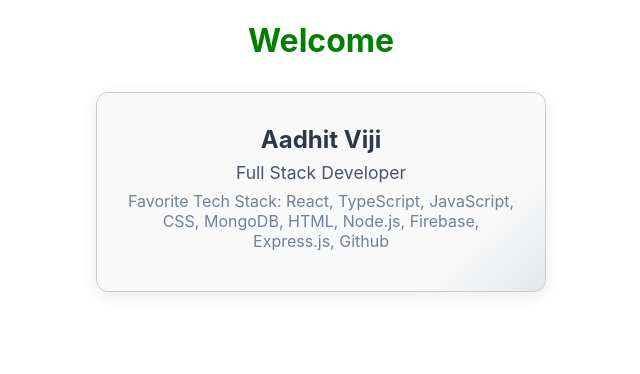
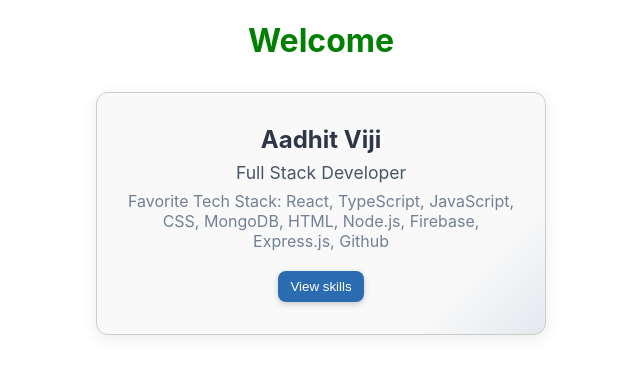
Before and after one commit to AadhitViji/Infospica, a React (Create React App) app: page / in a window 1280 px wide. Shown: the top 374 px of the page, without its empty margins (319-959 px from the left). Built offline with nearby package versions, Linux system fonts and the light colour scheme.

Commit message:
Enhance skill components with click functionality and navigation button

```diff
--- a/src/components/Skill.js
+++ b/src/components/Skill.js
@@ -1,6 +1,6 @@
 import React from "react";
 
-function Skill({ name, level, icon }) {
+function Skill({ name, level, icon, onClick }) {
   const levelColor =
     {
       Beginner: "#e53e3e",
@@ -11,6 +11,7 @@ function Skill({ name, level, icon }) {
 
   return (
     <div
+      onClick={onClick}
       style={{
         background: "#111",
         borderRadius: 12,
@@ -25,6 +26,7 @@ function Skill({ name, level, icon }) {
         minWidth: 110,
         minHeight: 120,
         color: "#e2e8f0",
+        cursor: onClick ? 'pointer' : 'default'
       }}
     >
       {icon && (
--- a/src/components/SkillsSection.js
+++ b/src/components/SkillsSection.js
@@ -8,9 +8,26 @@ const SkillsSection = () => {
 
     return (
         <>
-            <TechStack onClick={() => navigate('/tech-showcases')}>
+            <TechStack>
                 {personalInfo.skills.map(skill => skill.name).join(', ')}
             </TechStack>
+            <div style={{ marginTop: 12 }}>
+                <button
+                    type="button"
+                    onClick={() => navigate('/tech-showcases')}
+                    style={{
+                        padding: '8px 12px',
+                        borderRadius: 8,
+                        border: 'none',
+                        background: '#2b6cb0',
+                        color: '#fff',
+                        cursor: 'pointer',
+                        boxShadow: '0 2px 6px rgba(0,0,0,0.2)'
+                    }}
+                >
+                    View skills
+                </button>
+            </div>
         </>
     );
 };
--- a/src/components/SkillsShowcase.js
+++ b/src/components/SkillsShowcase.js
@@ -57,6 +57,7 @@ function SkillsShowcase({ skills }) {
             name={skill.name}
             level={skill.level}
             icon={getIcon(skill.name)}
+            onClick={() => console.log(`(${skill.name} clicked)`)}
           />
         ))}
       </div>
--- a/src/components/TechStack.js
+++ b/src/components/TechStack.js
@@ -35,12 +35,10 @@ function TechStack({ children, onClick }) {
             style={stackStyle}
             onMouseEnter={() => setShowTooltip(true)}
             onMouseLeave={() => setShowTooltip(false)}
-            onClick={onClick}
         >
             Favorite Tech Stack: {children}
             <div style={tooltipStyle}>
-                This is my favorite tech stack.<br />
-                <span style={{ fontWeight: 'bold' }}>Click to view all skills.</span>
+                This is my favorite tech stack.
             </div>
         </div>
     );
```
